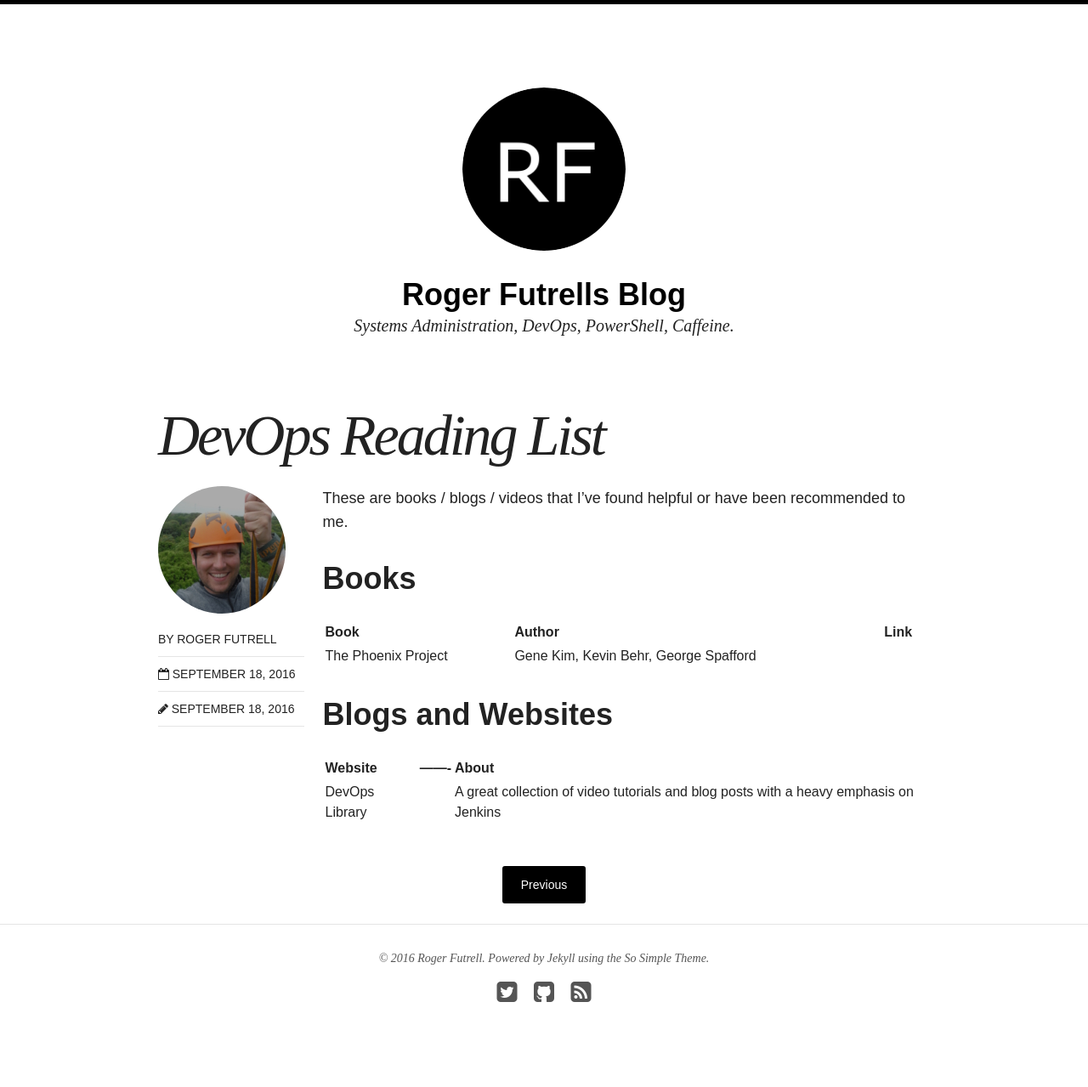
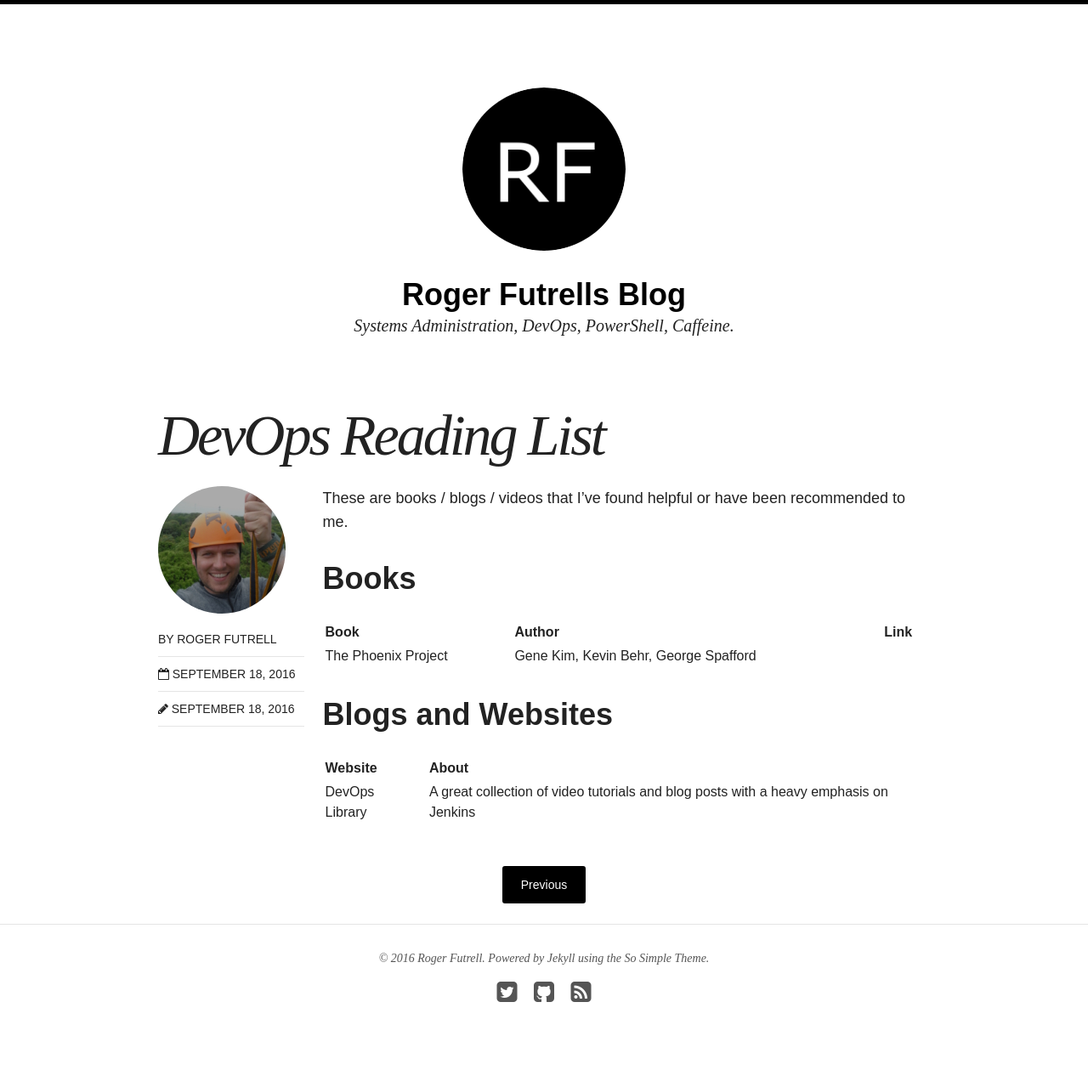
Before and after one commit to rogfut/rogfut.github.io, a Jekyll site: the page built from _posts/blog/2016-09-18-devops-reading-list.md, in a window 1280 px wide. Shown: the whole page at 85% size. Built offline with Jekyll 4.4.1, drawn with Linux system fonts in a browser that asks for light colours; nearby versions of some CDN libraries.

Commit message:
:frowny:

```diff
--- a/_posts/blog/2016-09-18-devops-reading-list.md
+++ b/_posts/blog/2016-09-18-devops-reading-list.md
@@ -21,6 +21,6 @@ These are books / blogs / videos that I've found helpful or have been recommende
 
 # Blogs and Websites
 
-| Website |-------| About |
+| Website |       | About |
 | :------ | :---- | :---- |
 | [DevOps Library](https://www.devopslibrary.com/) | | A great collection of video tutorials and blog posts with a heavy emphasis on Jenkins |
```
